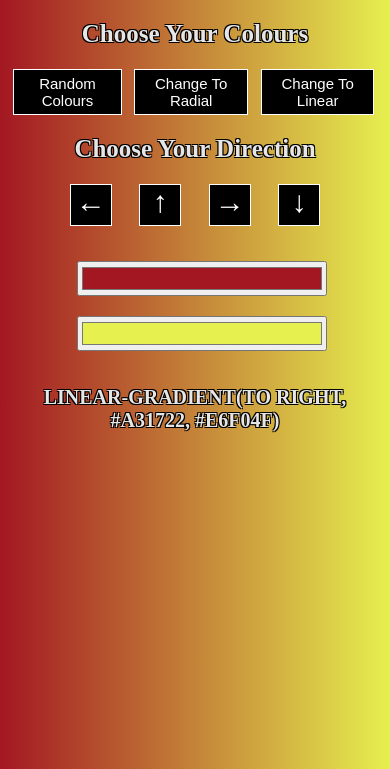
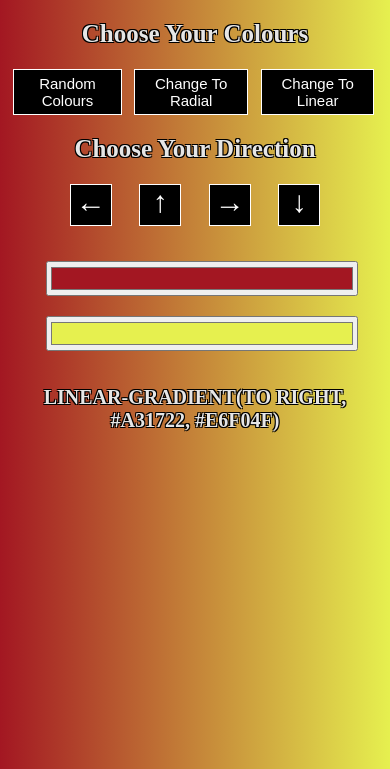
Before and after one commit to kirkkenney/colour-generator, a plain HTML site: page index.html in a window 390 px wide. Shown: the part 103-872 px from the top of the page. Drawn offline with Linux system fonts and the light colour scheme.

Commit message:
Update for mobile responsiveness

```diff
--- a/style.css
+++ b/style.css
@@ -40,7 +40,7 @@ h3 {
 	text-align:center;
 }
 .color1, .color2 {
-	width: 250px;
+	width: 80vw;
 	height: 35px;
 	margin: 10px 0;
 }
```
